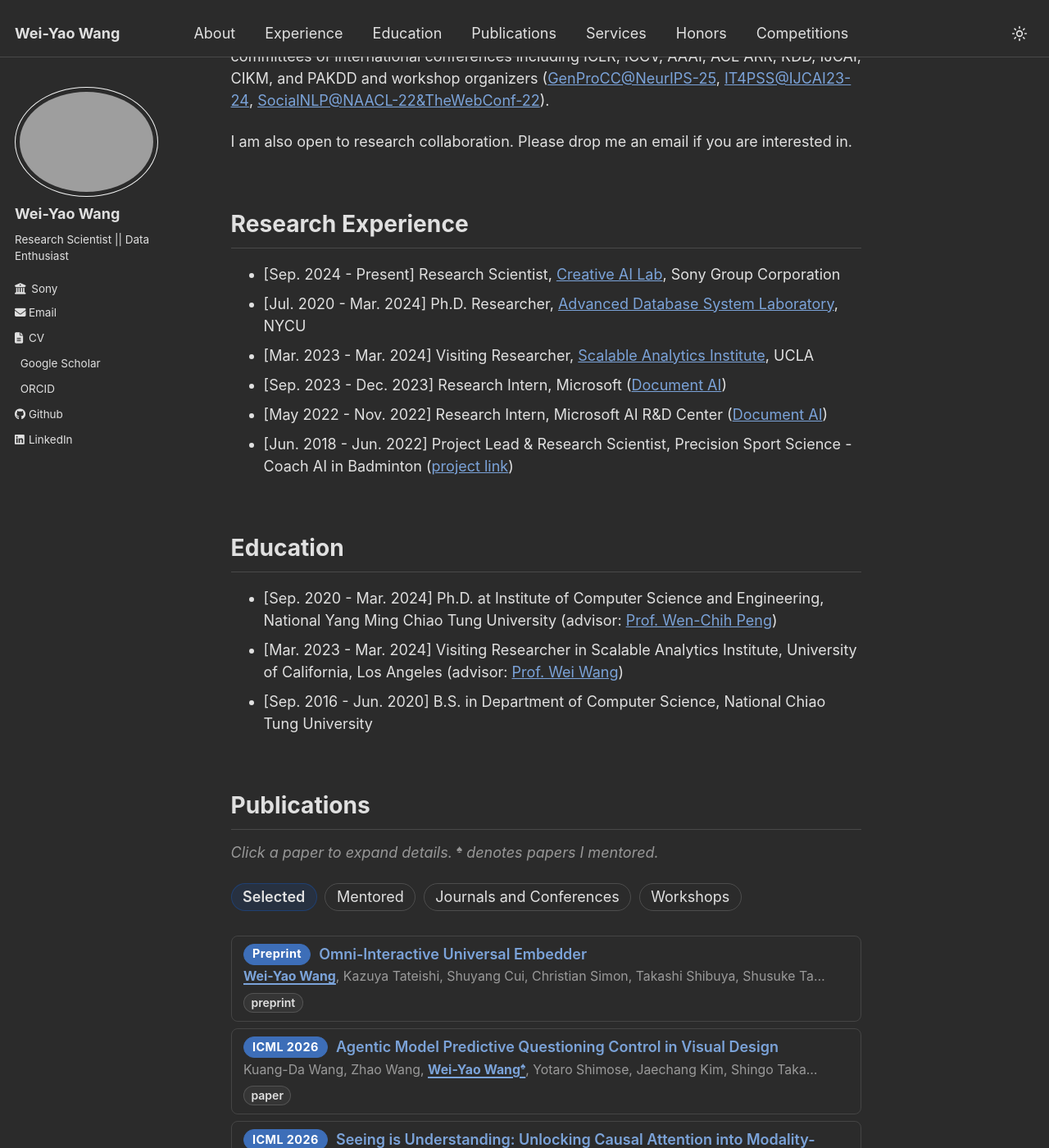
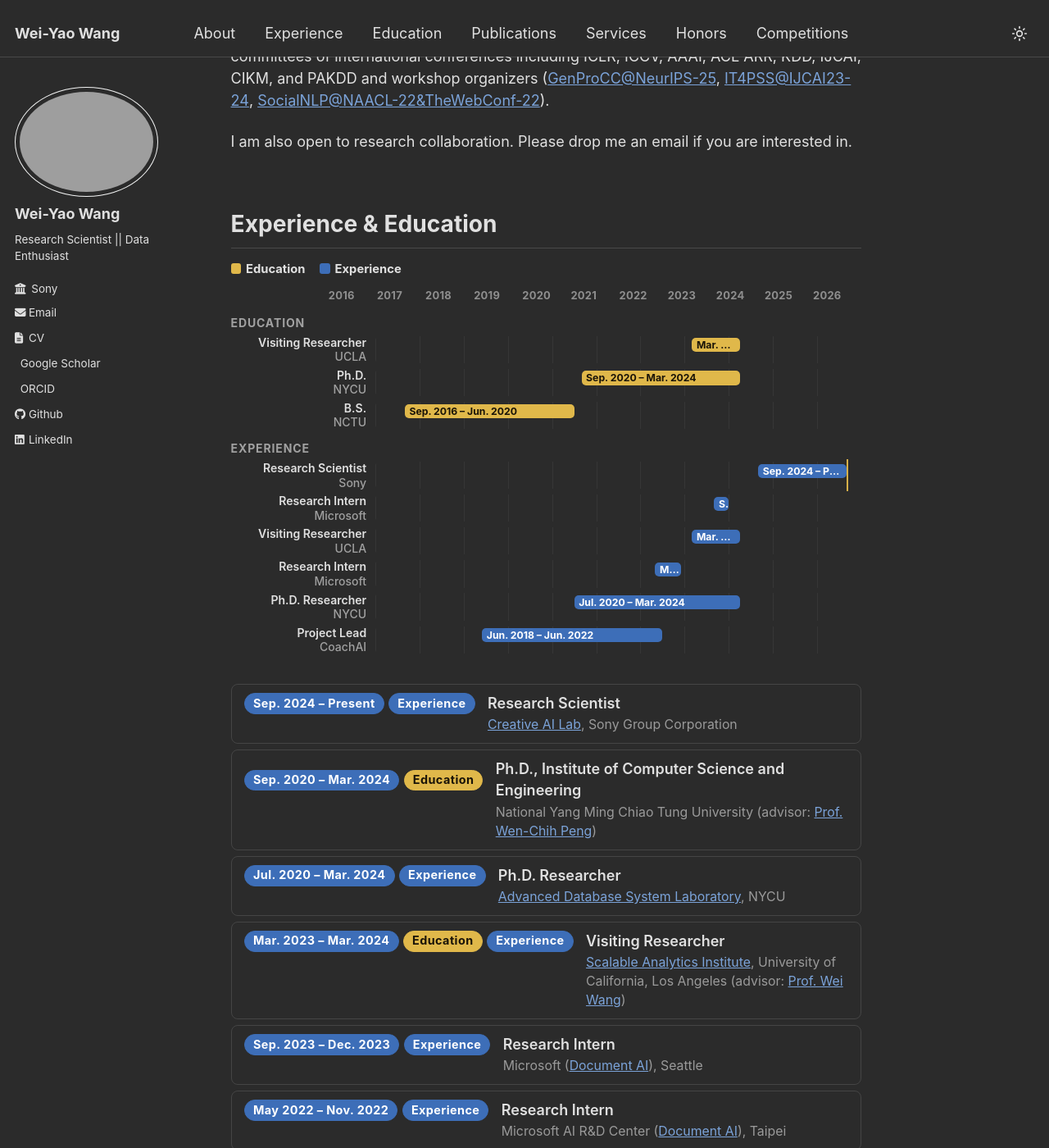
Before and after one commit to wywyWang/wywyWang.github.io, a Jekyll site: the page built from _pages/about.md, in a window 1280 px wide and 1400 px high, scrolled down 576 px. Shown: the whole window at 82% size. Built offline with Jekyll 4.4.1, drawn with Linux system fonts in a browser that asks for light colours; some of the changed text lies outside the part shown.

Commit message:
adjust to timeline

```diff
--- a/_pages/about.md
+++ b/_pages/about.md
@@ -16,20 +16,111 @@ My research intersts include Interactive Omnimodal Models; Multimodal LLMs; LLM
 
 I am also open to research collaboration. Please drop me an email if you are interested in.
 
-# Research Experience
+<span class="anchor" id="research-experience"></span>
+<span class="anchor" id="education"></span>
 
-- [Sep. 2024 - Present] Research Scientist, [Creative AI Lab](https://sony.github.io/creativeai/), Sony Group Corporation
-- [Jul. 2020 - Mar. 2024] Ph.D. Researcher, [Advanced Database System Laboratory](https://lab-adsl-website.vercel.app/), NYCU
-- [Mar. 2023 - Mar. 2024] Visiting Researcher, [Scalable Analytics Institute](https://scai.cs.ucla.edu/), UCLA
-- [Sep. 2023 - Dec. 2023] Research Intern, Microsoft ([Document AI](https://www.microsoft.com/en-us/research/project/document-ai/overview/))
-- [May 2022 - Nov. 2022] Research Intern, Microsoft AI R&D Center ([Document AI](https://www.microsoft.com/en-us/research/project/document-ai/overview/))
-- [Jun. 2018 - Jun. 2022] Project Lead & Research Scientist, Precision Sport Science - Coach AI in Badminton ([project link](https://github.com/wywyWang/CoachAI-Projects))
+# Experience & Education
 
-# Education
+<!-- Bars use months from Jan 2016; span is 132 months through Dec 2026. --a is start, --b is end (exclusive). -->
+<div class="timeline">
+  <div class="timeline-legend">
+    <span class="timeline-key timeline-key--edu">Education</span>
+    <span class="timeline-key timeline-key--exp">Experience</span>
+  </div>
+  <div class="timeline-scroll">
+    <div class="timeline-chart">
+      <div class="timeline-years" aria-hidden="true">
+        <span></span><span>2016</span><span>2017</span><span>2018</span><span>2019</span><span>2020</span><span>2021</span><span>2022</span><span>2023</span><span>2024</span><span>2025</span><span>2026</span>
+      </div>
 
-- [Sep. 2020 - Mar. 2024] Ph.D. at Institute of Computer Science and Engineering, National Yang Ming Chiao Tung University (advisor: [Prof. Wen-Chih Peng](https://sites.google.com/site/wcpeng/wcpeng))
-- [Mar. 2023 - Mar. 2024] Visiting Researcher in Scalable Analytics Institute, University of California, Los Angeles (advisor: [Prof. Wei Wang](https://web.cs.ucla.edu/~weiwang/))
-- [Sep. 2016 - Jun. 2020] B.S. in Department of Computer Science, National Chiao Tung University
+      <div class="timeline-lane-title">Education</div>
+      <div class="timeline-row">
+        <div class="timeline-label">Visiting Researcher <span class="timeline-org">UCLA</span></div>
+        <div class="timeline-track"><span class="timeline-bar timeline-bar--edu" style="--a:86;--b:99;" title="Mar. 2023 – Mar. 2024">Mar. 2023 – Mar. 2024</span></div>
+      </div>
+      <div class="timeline-row">
+        <div class="timeline-label">Ph.D. <span class="timeline-org">NYCU</span></div>
+        <div class="timeline-track"><span class="timeline-bar timeline-bar--edu" style="--a:56;--b:99;" title="Sep. 2020 – Mar. 2024">Sep. 2020 – Mar. 2024</span></div>
+      </div>
+      <div class="timeline-row">
+        <div class="timeline-label">B.S. <span class="timeline-org">NCTU</span></div>
+        <div class="timeline-track"><span class="timeline-bar timeline-bar--edu" style="--a:8;--b:54;" title="Sep. 2016 – Jun. 2020">Sep. 2016 – Jun. 2020</span></div>
+      </div>
+
+      <div class="timeline-lane-title">Experience</div>
+      <div class="timeline-row">
+        <div class="timeline-label">Research Scientist <span class="timeline-org">Sony</span></div>
+        <div class="timeline-track">
+          <span class="timeline-now" style="--a:128;" title="Present"></span>
+          <span class="timeline-bar timeline-bar--exp" style="--a:104;--b:128;" title="Sep. 2024 – Present">Sep. 2024 – Present</span>
+        </div>
+      </div>
+      <div class="timeline-row">
+        <div class="timeline-label">Research Intern <span class="timeline-org">Microsoft</span></div>
+        <div class="timeline-track"><span class="timeline-bar timeline-bar--exp" style="--a:92;--b:96;" title="Sep. 2023 – Dec. 2023">Sep. 2023 – Dec. 2023</span></div>
+      </div>
+      <div class="timeline-row">
+        <div class="timeline-label">Visiting Researcher <span class="timeline-org">UCLA</span></div>
+        <div class="timeline-track"><span class="timeline-bar timeline-bar--exp" style="--a:86;--b:99;" title="Mar. 2023 – Mar. 2024">Mar. 2023 – Mar. 2024</span></div>
+      </div>
+      <div class="timeline-row">
+        <div class="timeline-label">Research Intern <span class="timeline-org">Microsoft</span></div>
+        <div class="timeline-track"><span class="timeline-bar timeline-bar--exp" style="--a:76;--b:83;" title="May 2022 – Nov. 2022">May 2022 – Nov. 2022</span></div>
+      </div>
+      <div class="timeline-row">
+        <div class="timeline-label">Ph.D. Researcher <span class="timeline-org">NYCU</span></div>
+        <div class="timeline-track"><span class="timeline-bar timeline-bar--exp" style="--a:54;--b:99;" title="Jul. 2020 – Mar. 2024">Jul. 2020 – Mar. 2024</span></div>
+      </div>
+      <div class="timeline-row">
+        <div class="timeline-label">Project Lead <span class="timeline-org">CoachAI</span></div>
+        <div class="timeline-track"><span class="timeline-bar timeline-bar--exp" style="--a:29;--b:78;" title="Jun. 2018 – Jun. 2022">Jun. 2018 – Jun. 2022</span></div>
+      </div>
+    </div>
+  </div>
+
+  <div class="timeline-events">
+    <div class="cv-item">
+      <div class="cv-meta"><span class="paper-badge">Sep. 2024 – Present</span><span class="paper-badge">Experience</span></div>
+      <span class="cv-what">Research Scientist</span>
+      <span class="cv-where"><a href="https://sony.github.io/creativeai/">Creative AI Lab</a>, Sony Group Corporation</span>
+    </div>
+    <div class="cv-item">
+      <div class="cv-meta"><span class="paper-badge">Sep. 2020 – Mar. 2024</span><span class="paper-award">Education</span></div>
+      <span class="cv-what">Ph.D., Institute of Computer Science and Engineering</span>
+      <span class="cv-where">National Yang Ming Chiao Tung University (advisor: <a href="https://sites.google.com/site/wcpeng/wcpeng">Prof. Wen-Chih Peng</a>)</span>
+    </div>
+    <div class="cv-item">
+      <div class="cv-meta"><span class="paper-badge">Jul. 2020 – Mar. 2024</span><span class="paper-badge">Experience</span></div>
+      <span class="cv-what">Ph.D. Researcher</span>
+      <span class="cv-where"><a href="https://lab-adsl-website.vercel.app/">Advanced Database System Laboratory</a>, NYCU</span>
+    </div>
+    <div class="cv-item">
+      <div class="cv-meta"><span class="paper-badge">Mar. 2023 – Mar. 2024</span><span class="paper-award">Education</span><span class="paper-badge">Experience</span></div>
+      <span class="cv-what">Visiting Researcher</span>
+      <span class="cv-where"><a href="https://scai.cs.ucla.edu/">Scalable Analytics Institute</a>, University of California, Los Angeles (advisor: <a href="https://web.cs.ucla.edu/~weiwang/">Prof. Wei Wang</a>)</span>
+    </div>
+    <div class="cv-item">
+      <div class="cv-meta"><span class="paper-badge">Sep. 2023 – Dec. 2023</span><span class="paper-badge">Experience</span></div>
+      <span class="cv-what">Research Intern</span>
+      <span class="cv-where">Microsoft (<a href="https://www.microsoft.com/en-us/research/project/document-ai/overview/">Document AI</a>), Seattle</span>
+    </div>
+    <div class="cv-item">
+      <div class="cv-meta"><span class="paper-badge">May 2022 – Nov. 2022</span><span class="paper-badge">Experience</span></div>
+      <span class="cv-what">Research Intern</span>
+      <span class="cv-where">Microsoft AI R&amp;D Center (<a href="https://www.microsoft.com/en-us/research/project/document-ai/overview/">Document AI</a>), Taipei</span>
+    </div>
+    <div class="cv-item">
+      <div class="cv-meta"><span class="paper-badge">Jun. 2018 – Jun. 2022</span><span class="paper-badge">Experience</span></div>
+      <span class="cv-what">Project Lead &amp; Research Scientist</span>
+      <span class="cv-where">Precision Sport Science — Coach AI in Badminton (<a href="https://github.com/wywyWang/CoachAI-Projects">project</a>)</span>
+    </div>
+    <div class="cv-item">
+      <div class="cv-meta"><span class="paper-badge">Sep. 2016 – Jun. 2020</span><span class="paper-award">Education</span></div>
+      <span class="cv-what">B.S., Department of Computer Science</span>
+      <span class="cv-where">National Chiao Tung University</span>
+    </div>
+  </div>
+</div>
 
 # Publications
 
@@ -228,6 +319,11 @@ I am also open to research collaboration. Please drop me an email if you are int
 # Honors and Awards
 
 <div class="cv-item">
+  <div class="cv-meta"><span class="paper-badge">May 2026</span></div>
+  <span class="cv-what">Gold Reviewer</span>
+  <span class="cv-where">ICML 2026</span>
+</div>
+<div class="cv-item">
   <div class="cv-meta"><span class="paper-badge">Apr. 2025</span></div>
   <span class="cv-what">Honorary Membership</span>
   <span class="cv-where">The Phi Tau Phi Scholastic Honor Society</span>
--- /dev/null
+++ b/_sass/_timeline.scss
@@ -0,0 +1,170 @@
+/* Origin: Jan 2016. Unit: months. Span: 132 months (through Dec 2026). */
+
+.timeline {
+  margin: 0.4em 0 0.2em;
+}
+
+.timeline-legend {
+  display: flex;
+  flex-wrap: wrap;
+  gap: 0.75em 1.2em;
+  margin: 0 0 0.85em;
+  font-size: 0.82em;
+  font-weight: 700;
+}
+
+.timeline-key {
+  display: inline-flex;
+  align-items: center;
+  gap: 0.4em;
+}
+
+.timeline-key::before {
+  content: "";
+  width: 0.85em;
+  height: 0.85em;
+  border-radius: 3px;
+}
+
+.timeline-key--edu::before {
+  background: #d4a017;
+}
+
+:root.dark .timeline-key--edu::before {
+  background: #e0b84a;
+}
+
+.timeline-key--exp::before {
+  background: #1B4E9B;
+}
+
+:root.dark .timeline-key--exp::before {
+  background: #3d6eb8;
+}
+
+.timeline-scroll {
+  overflow-x: auto;
+  padding-bottom: 0.35em;
+}
+
+.timeline-chart {
+  min-width: 38em;
+}
+
+.timeline-years {
+  display: grid;
+  grid-template-columns: 9.2em repeat(11, 1fr);
+  margin: 0 0 0.35em;
+  font-size: 0.72em;
+  font-weight: 700;
+  letter-spacing: 0.02em;
+  opacity: 0.55;
+}
+
+.timeline-years span:first-child {
+  visibility: hidden;
+}
+
+.timeline-lane-title {
+  font-size: 0.78em;
+  font-weight: 700;
+  letter-spacing: 0.06em;
+  text-transform: uppercase;
+  opacity: 0.65;
+  margin: 0.85em 0 0.35em;
+}
+
+.timeline-row {
+  display: grid;
+  grid-template-columns: 9.2em 1fr;
+  gap: 0.6em;
+  align-items: center;
+  margin: 0.28em 0;
+}
+
+.timeline-label {
+  font-size: 0.78em;
+  font-weight: 600;
+  line-height: 1.25;
+  text-align: right;
+}
+
+.timeline-org {
+  display: block;
+  font-weight: 500;
+  opacity: 0.65;
+}
+
+.timeline-track {
+  position: relative;
+  height: 1.85em;
+  border-radius: 5px;
+  background-image: repeating-linear-gradient(
+    to right,
+    rgba(128, 128, 128, 0.14) 0,
+    rgba(128, 128, 128, 0.14) 1px,
+    transparent 1px,
+    transparent 9.0909%
+  );
+}
+
+.timeline-now {
+  position: absolute;
+  top: -0.15em;
+  bottom: -0.15em;
+  left: #{"calc(var(--a) * 100% / 132)"};
+  width: 2px;
+  background: rgba(224, 184, 74, 0.95);
+  z-index: 2;
+  pointer-events: none;
+}
+
+.timeline-bar {
+  position: absolute;
+  top: 0.22em;
+  height: 1.4em;
+  border-radius: 5px;
+  overflow: hidden;
+  white-space: nowrap;
+  text-overflow: ellipsis;
+  padding: 0 0.45em;
+  font-size: 0.68em;
+  font-weight: 700;
+  line-height: 1.4em;
+  left: #{"calc(var(--a) * 100% / 132)"};
+  width: #{"calc((var(--b) - var(--a)) * 100% / 132)"};
+}
+
+.timeline-bar--edu {
+  background: #d4a017;
+  color: #1a1408;
+}
+
+:root.dark .timeline-bar--edu {
+  background: #e0b84a;
+}
+
+.timeline-bar--exp {
+  background: #1B4E9B;
+  color: #fff;
+}
+
+:root.dark .timeline-bar--exp {
+  background: #3d6eb8;
+}
+
+.timeline-events {
+  margin-top: 1.4em;
+}
+
+@media (max-width: 640px) {
+  .timeline-label {
+    text-align: left;
+  }
+
+  .timeline-row {
+    grid-template-columns: 1fr;
+    gap: 0.2em;
+    margin: 0.45em 0;
+  }
+}
--- a/assets/css/main.scss
+++ b/assets/css/main.scss
@@ -41,6 +41,7 @@
 @import "print";
 @import "papers";
 @import "cv";
+@import "timeline";
 
 html {
   scroll-padding-top: calc(#{$masthead-height} + 8px);
```
